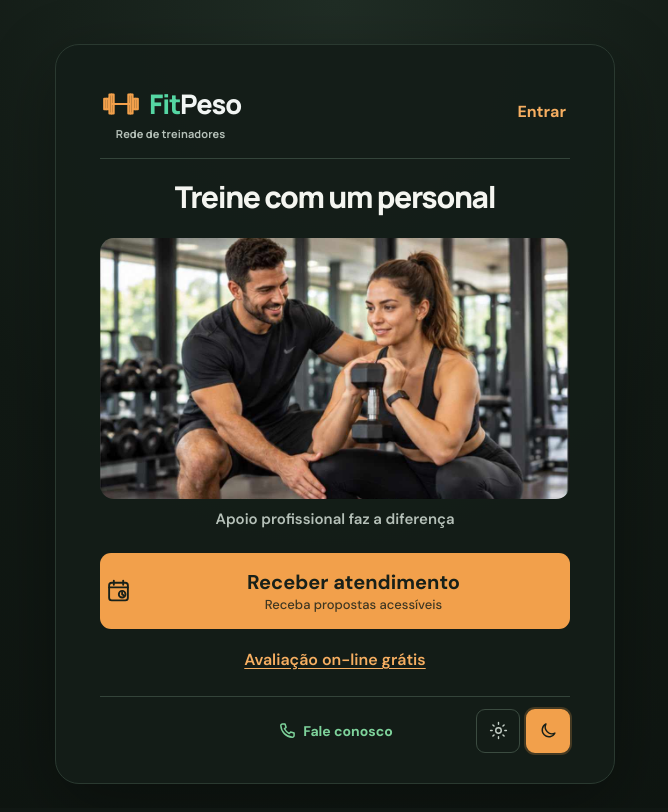
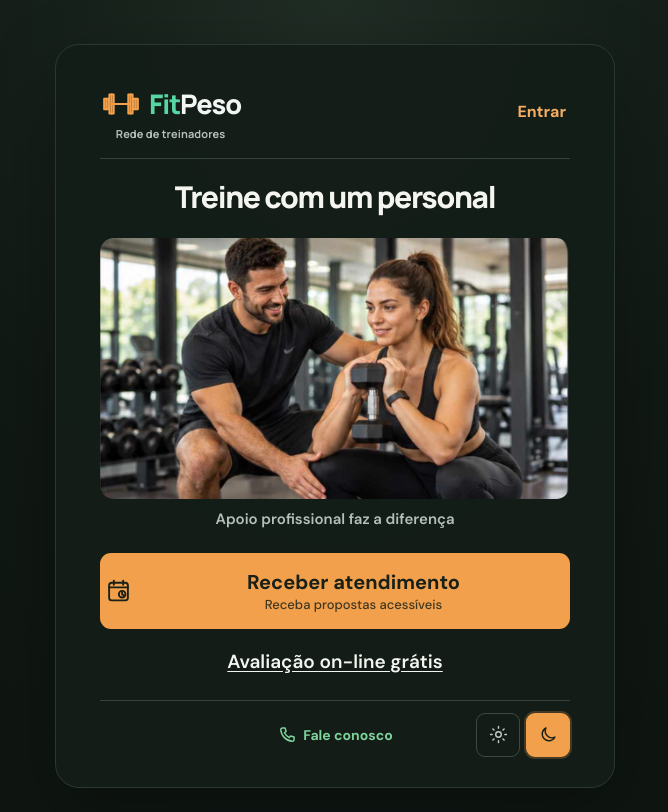
Before and after one commit to albertoapr/calculadoraimc, a Vue app: page / in a window 1280 px wide. Shown: the whole page, without its empty margins (305-973 px from the left). Built offline with nearby package versions, Linux system fonts and the light colour scheme.

Commit message:
Center and enlarge assessment link with theme-aware text color

```diff
--- a/src/assets/main.css
+++ b/src/assets/main.css
@@ -289,8 +289,8 @@ html[data-theme='dark'] .account-dropdown > summary { background: #1b2720; borde
 .secondary-button:hover { background: color-mix(in srgb, var(--blue) 8%, transparent); }
 .home-actions { display: grid; gap: 20px; margin-top: 8px; }
 .home-action { display: grid; gap: 9px; }
-.home-assessment-link { justify-items: center; }
-.home-assessment-link a { color: var(--blue-dark); font-size: 16px; font-weight: 600; text-decoration: underline; text-underline-offset: 3px; }
+.home-assessment-link { width: 100%; justify-items: center; text-align: center; }
+.home-assessment-link a { display: inline-block; color: var(--ink); font-size: 19px; font-weight: 600; text-align: center; text-decoration: underline; text-underline-offset: 3px; }
 .home-assessment-link a:hover { color: var(--blue); }
 .home-assessment-link a:focus-visible { outline: 2px solid currentColor; outline-offset: 4px; border-radius: 2px; }
 .home-action p { margin: 0; color: var(--muted); font-size: 19px; font-weight: 600; line-height: 1.45; text-align: center; }
```
